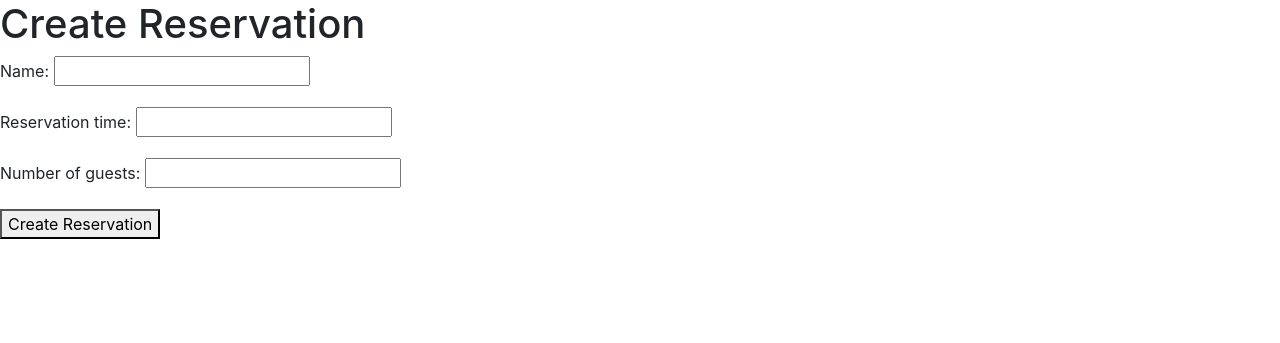
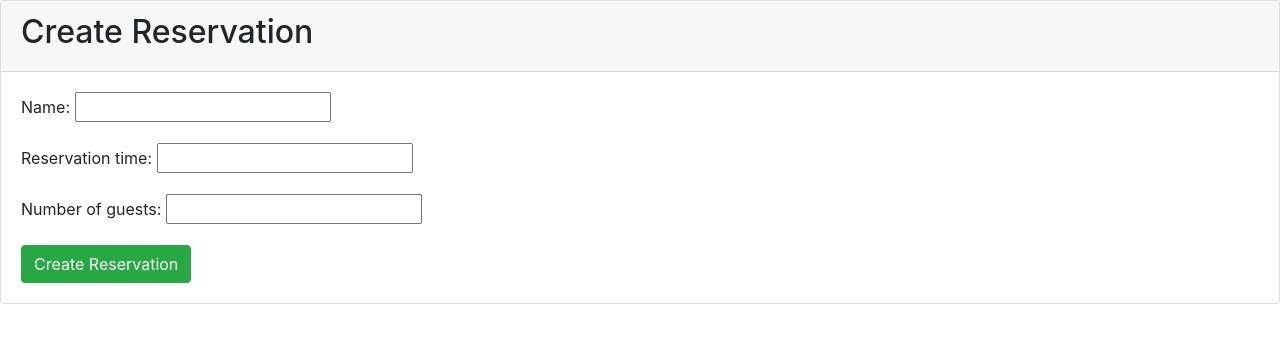
Before and after one commit to Seafzz/rest, a Django app: page /create/ in a window 1280 px wide. Shown: the part 24-367 px from the top of the page. Run offline with Django 5.2, Linux system fonts and the light colour scheme; the visitor is signed in with stand-in values (Sample User, id 1); some libraries are stand-ins or nearby versions.

Commit message:
added bootstrap

```diff
--- a/booking/templates/booking/create_reservation.html
+++ b/booking/templates/booking/create_reservation.html
@@ -1,10 +1,16 @@
 {% extends 'booking/base.html' %}
 {% block title %}Create Reservation{% endblock %}
 {% block content %}
-<h1>Create Reservation</h1>
-<form method="post">
-    {% csrf_token %}
-    {{ form.as_p }}
-    <button type="submit">Create Reservation</button>
-</form>
+<div class="card">
+    <div class="card-header">
+        <h2>Create Reservation</h2>
+    </div>
+    <div class="card-body">
+        <form method="post">
+            {% csrf_token %}
+            {{ form.as_p }}
+            <button type="submit" class="btn btn-success">Create Reservation</button>
+        </form>
+    </div>
+</div>
 {% endblock %}
```
